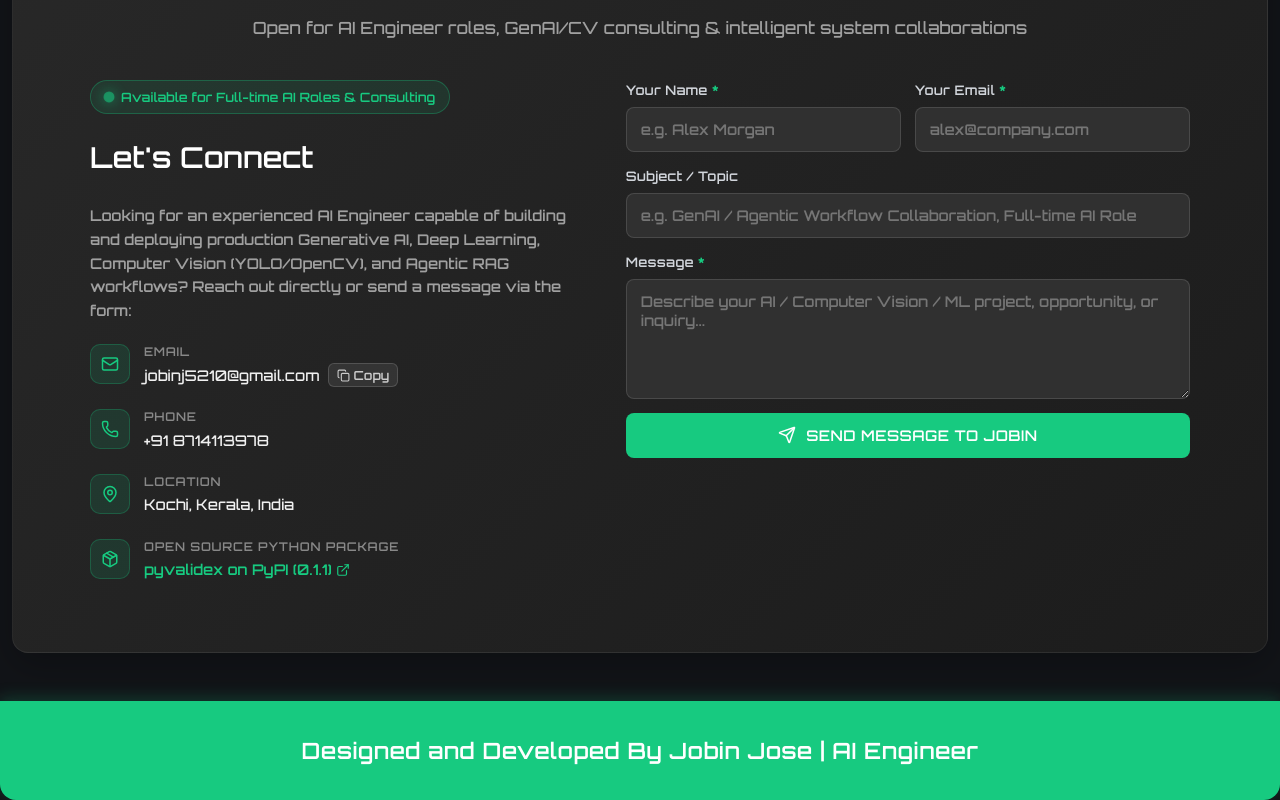
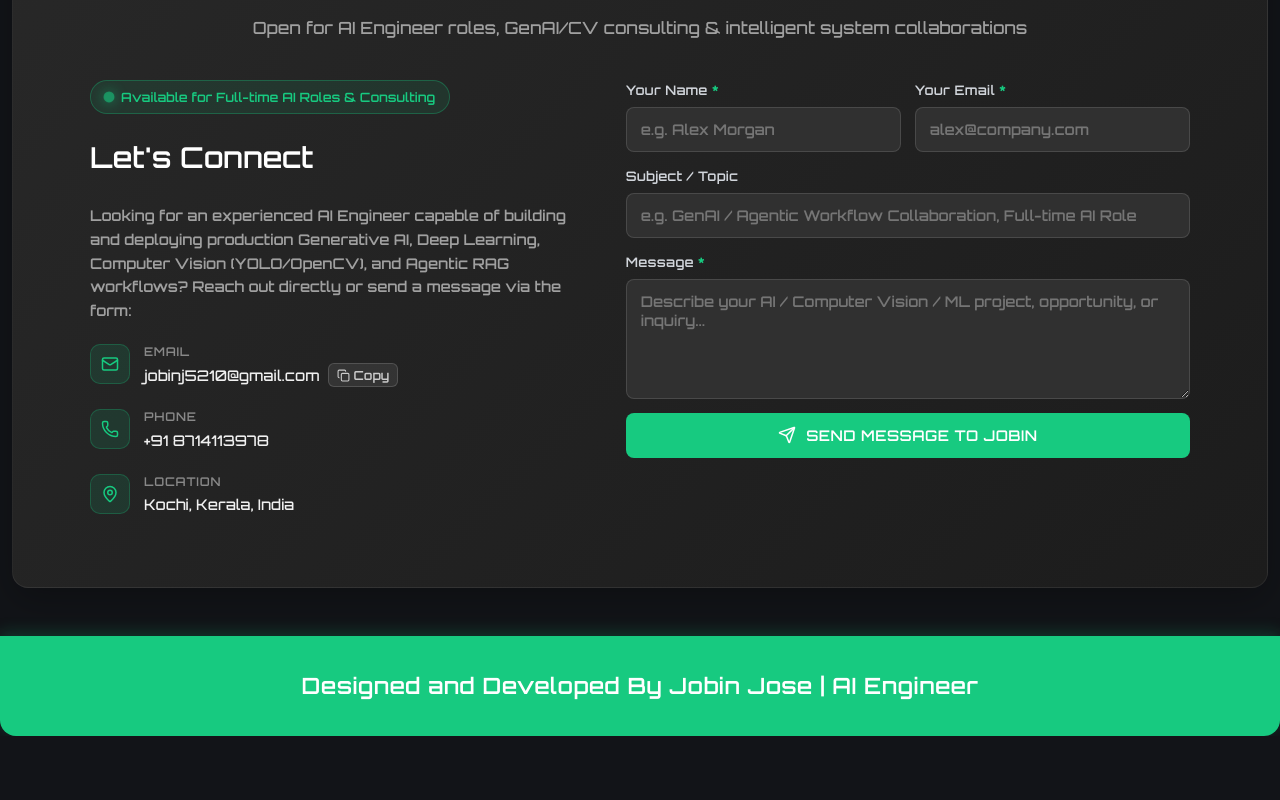
Before and after one commit to JOBIN456/PortFolio, a React (Vite) app: page / in a window 1280 px wide. Shown: the part 5065-5865 px from the top of the page. After the commit the page ends 5801 px from the top, so only its background shows below. Built offline with nearby package versions, Linux system fonts and the light colour scheme; no server answers; the HTML template or start-up script is replaced by a standard one.

Commit message:
feat: add Contact component with form submission and EmailJS integration

```diff
--- a/src/components/Contact.jsx
+++ b/src/components/Contact.jsx
@@ -217,30 +217,7 @@ export default function Contact() {
             </div>
           </div>
 
-          <div className="contact-item">
-            <span className="contact-item-icon" title="Package">
-              <Package size={18} />
-            </span>
-            <div className="contact-item-details">
-              <span className="contact-item-label">Open Source Python Package</span>
-              <a
-                href={personal.socialLinks.pypi}
-                target="_blank"
-                rel="noopener noreferrer"
-                style={{
-                  color: 'var(--primary-color)',
-                  textDecoration: 'none',
-                  fontWeight: '600',
-                  display: 'inline-flex',
-                  alignItems: 'center',
-                  gap: '4px',
-                }}
-              >
-                pyvalidex on PyPI (0.1.1)
-                <ExternalLink size={14} />
-              </a>
-            </div>
-          </div>
+
         </div>
 
         {/* Right column: Form / Status States */}
```
